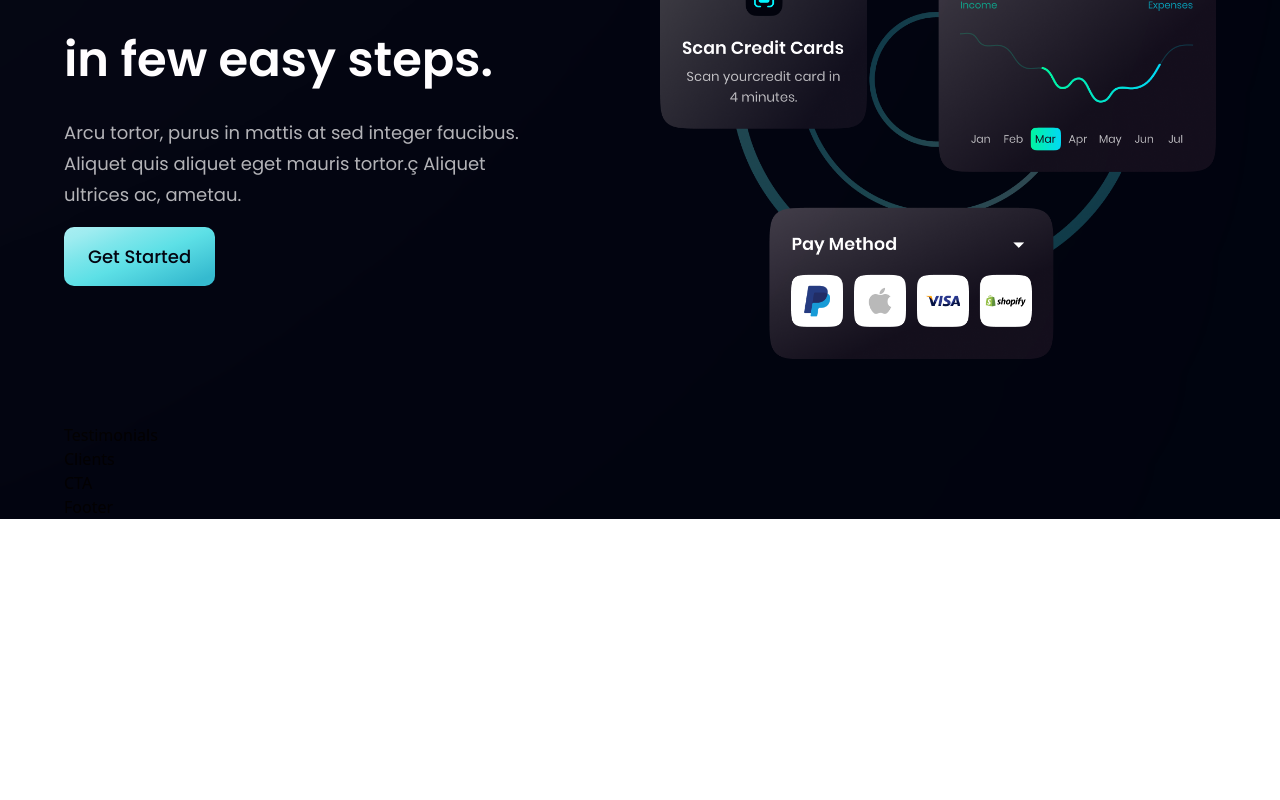
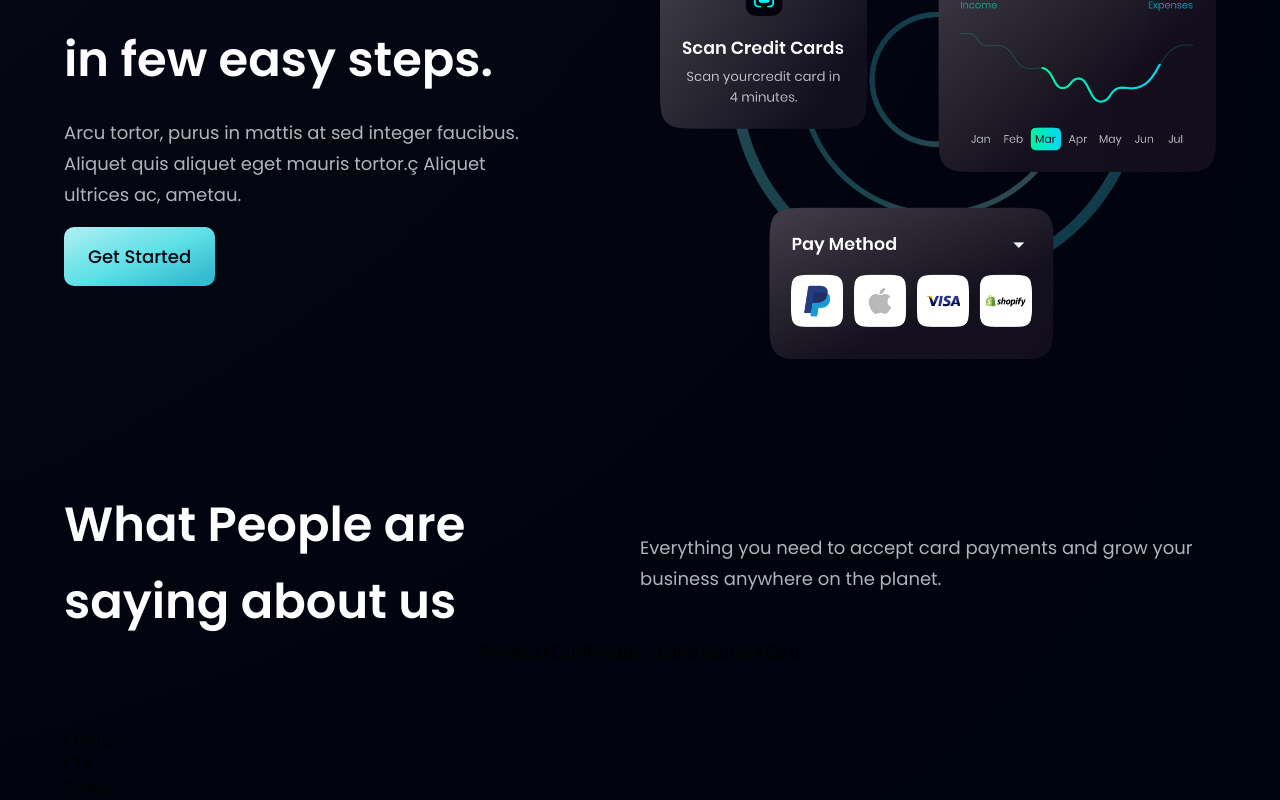
Before and after one commit to CENOSHXAVIER/Bank-ModernApp, a React (Vite) app: page / in a window 1280 px wide. Shown: the part 2420-3220 px from the top of the page. Before the commit the page ends 2939 px from the top, so only its background shows below. Built offline with nearby package versions, Linux system fonts and the light colour scheme.

Commit message:
testimonial section finished

```diff
--- a/src/components/Testimonials.jsx
+++ b/src/components/Testimonials.jsx
@@ -1,9 +1,25 @@
-import React from 'react'
+import {feedback} from '../constants'
+import styles from '../style'
+import FeedbackCard from './FeedbackCard'
 
-const Testimonials = () => {
-  return (
-    <div>Testimonials</div>
+const Testimonials = () => (
+    <section id='client' className={`${styles.paddingY} ${styles.flexCenter} flex-col relative `}>
+      <div className=' w-full flex flex-1 justify-between  flex-row'>
+        <h2 className={`${styles.heading2} flex `}>
+          What People are <br className='sm:block hidden'/> saying about us
+        </h2>
+        <div className='w-full flex flex1justify-center items-center '>
+        <p className={`${styles.paragraph} text-left`}>
+        Everything you need to accept card payments and grow your business anywhere on the planet.
+        </p>
+        </div>
+      </div>
+
+      <div className='flex flex-wrap'>
+        {feedback.map((card)=> <FeedbackCard key={card.id} {...card} />)}
+      </div>
+    </section>
   )
-}
+
 
 export default Testimonials
```
